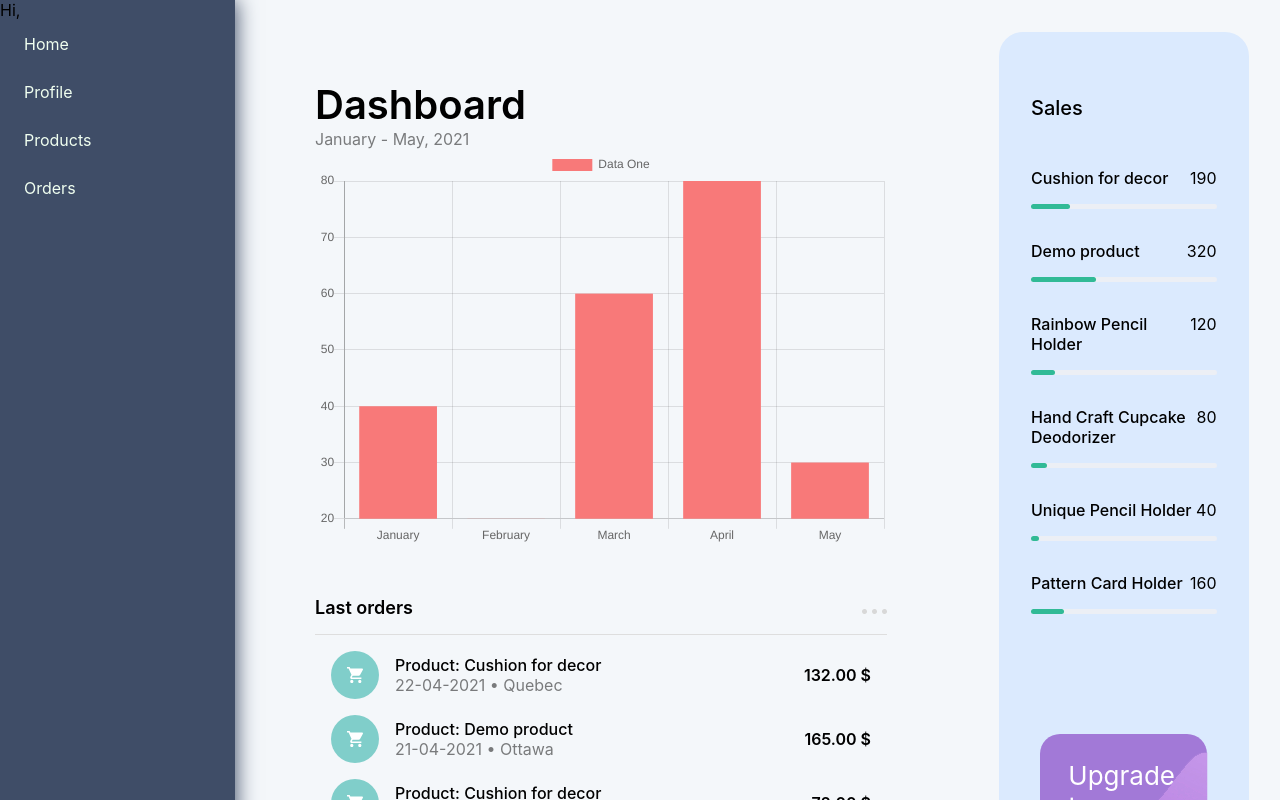
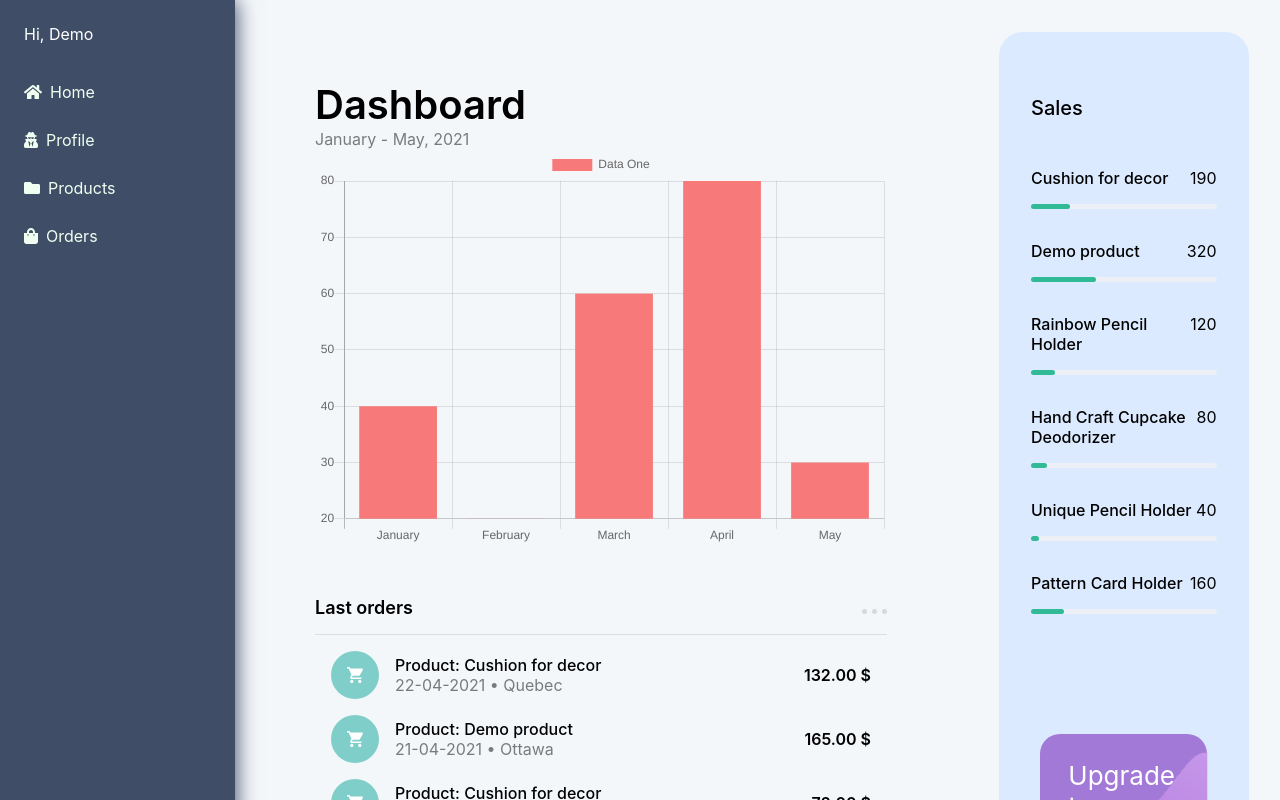
Before and after one commit to Snegurochka/dashboard-vue2-ts, a Vue app: page / in a window 1280 px wide. Shown: the top 800 px of the page. Built offline with nearby package versions, Linux system fonts and the light colour scheme.

Commit message:
ADD: fontawesome icons

```diff
--- a/package.json
+++ b/package.json
@@ -10,6 +10,9 @@
     "lint": "vue-cli-service lint"
   },
   "dependencies": {
+    "@fortawesome/fontawesome-svg-core": "^1.2.36",
+    "@fortawesome/free-solid-svg-icons": "^5.15.4",
+    "@fortawesome/vue-fontawesome": "^2.0.6",
     "chart.js": "^2.9.4",
     "core-js": "^3.6.5",
     "lodash": "^4.17.21",
--- a/src/components/SideBar.vue
+++ b/src/components/SideBar.vue
@@ -1,41 +1,53 @@
 <template>
   <div class="sidebar">
-    <span>Hi, {{ userName }}</span>
+    <span class="user">Hi, {{ userName }}</span>
     <nav class="navbar">
       <router-link
         v-for="(item, ind) in items"
         :key="ind"
         class="navbar__item"
         :to="{ name: item.route }"
-        >{{ item.text }}</router-link
+        ><font-awesome-icon :icon="item.icon" class="icon" />{{
+          item.text
+        }}</router-link
       >
     </nav>
   </div>
 </template>
 
 <script>
+import { library } from "@fortawesome/fontawesome-svg-core";
+import {
+  faUserSecret,
+  faHome,
+  faFolder,
+  faShoppingBag,
+} from "@fortawesome/free-solid-svg-icons";
+
+library.add(faUserSecret, faHome, faFolder, faShoppingBag);
+
 export default {
   name: "SideBar",
 
   data: () => ({
     selectedItem: 0,
     items: [
-      { icon: "fas fa-home", text: "Home", route: "home" },
-      { icon: "fas fa-th-large", text: "Profile", route: "profile" },
-      { icon: "fas fa-calendar", text: "Products", route: "products" },
-      { icon: "fas fa-calendar", text: "Orders", route: "orders" },
+      { icon: "home", text: "Home", route: "home" },
+      { icon: "user-secret", text: "Profile", route: "profile" },
+      { icon: "folder", text: "Products", route: "products" },
+      { icon: "shopping-bag", text: "Orders", route: "orders" },
     ],
   }),
 
   computed: {
     userName() {
-      return this.$store.state.user.name;
+      return this.$store.state.user.user.name;
     },
   },
 };
 </script>
 
-<style>
+<style scoped>
 .sidebar {
   display: flex;
   flex-wrap: wrap;
@@ -44,6 +56,11 @@ export default {
   background: var(--darkGrey);
   box-shadow: 1px 0 20px 0 var(--darkGrey);
   z-index: 99;
+}
+
+.user {
+  padding: 24px;
+  color: var(--white);
 }
 
 .navbar {
@@ -66,4 +83,8 @@ export default {
 .navbar__item.active {
   color: #1dc4e9;
 }
+
+.icon {
+  padding-right: 8px;
+}
 </style>
```
Also changed, not shown: src/main.ts (+8 -0 lines), 2 other files (tests, documents, lock files or other folders).
